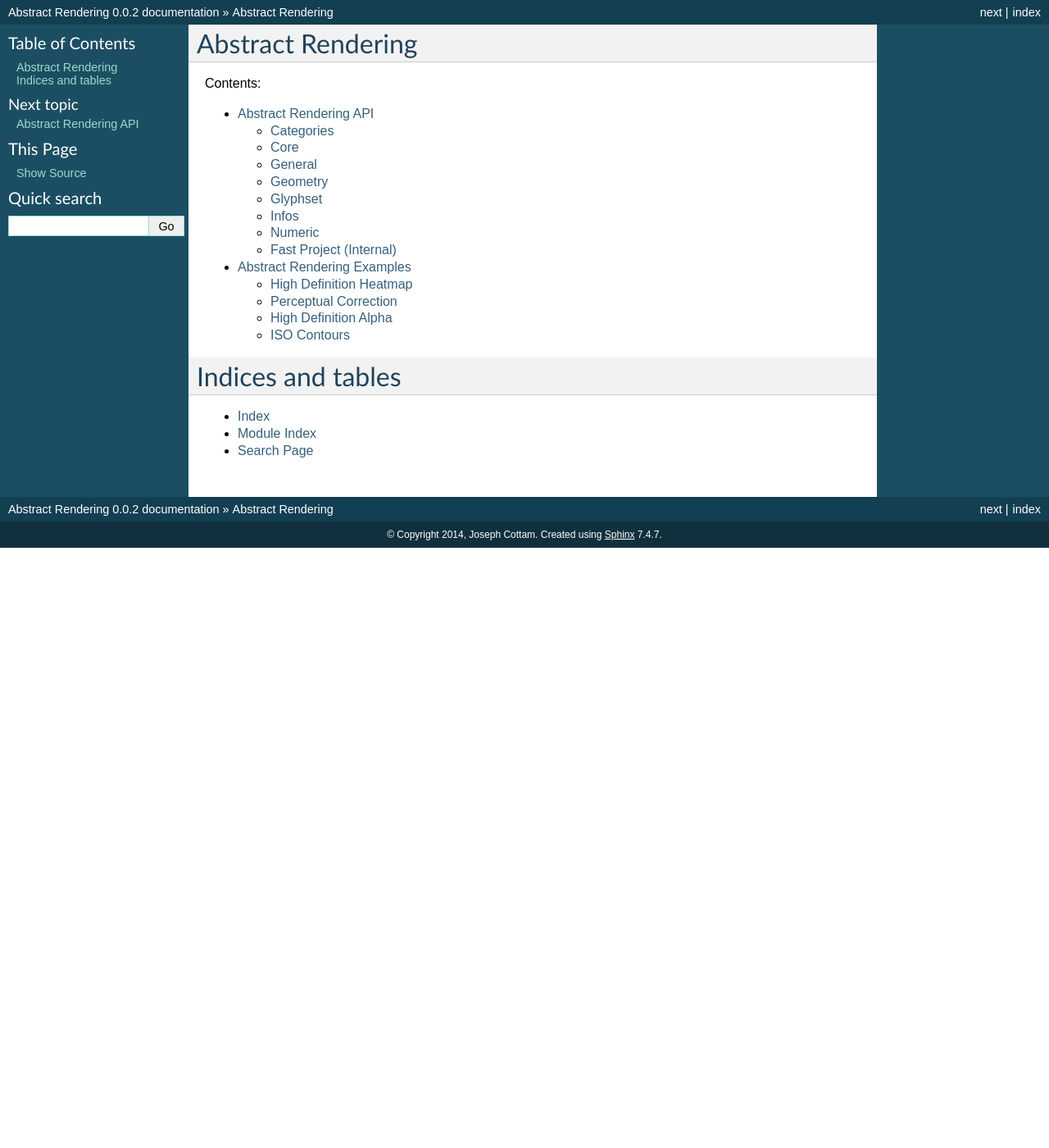
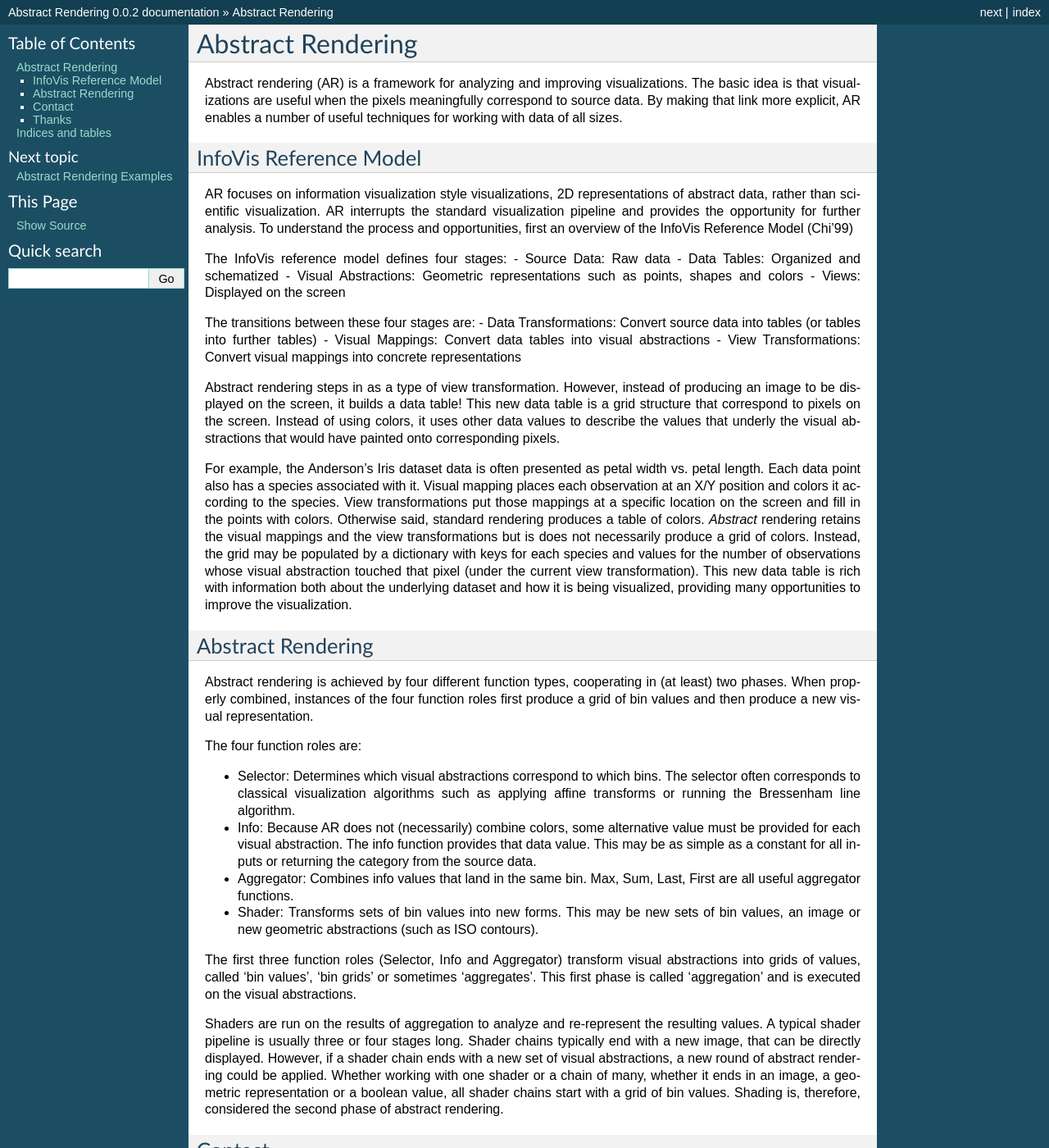
Before and after one commit to mrocklin/abstract_rendering, a Sphinx documentation site: the page built from sphinx/index.rst, in a window 1280 px wide and 1400 px high. Shown: the whole window at 82% size. Built offline with Sphinx 7.4.7, drawn with Linux system fonts in a browser that asks for light colours; formulas are drawn with MathJax 3; some of the changed text lies outside the part shown.

Commit message:
Some documentation updates

```diff
--- a/sphinx/index.rst
+++ b/sphinx/index.rst
@@ -5,14 +5,102 @@
 
 Abstract Rendering
 ==============================================
-
-Contents:
-
 .. toctree::
+   :hidden:
    :maxdepth: 2
 
+   examples.rst
    api.rst
-   examples.rst
+
+Abstract rendering (AR) is a framework for analyzing and improving visualizations.
+The basic idea is that visualizations are useful when the pixels meaningfully
+correspond to source data.  By making that link more explicit, AR
+enables a number of useful techniques for working with data of all sizes.
+
+
+InfoVis Reference Model
+-----------------------
+AR focuses on information visualization style visualizations, 2D representations
+of abstract data, rather than scientific visualization. AR interrupts the standard
+visualization pipeline and provides the opportunity for further analysis.  To understand
+the process and opportunities, first an overview of the InfoVis Reference Model (Chi'99)
+
+The InfoVis reference model defines four stages:
+- Source Data: Raw data
+- Data Tables: Organized and schematized
+- Visual Abstractions: Geometric representations such as points, shapes and colors
+- Views: Displayed on the screen
+
+The transitions between these four stages are:
+- Data Transformations: Convert source data into tables (or tables into further tables)
+- Visual Mappings: Convert data tables into visual abstractions
+- View Transformations: Convert visual mappings into concrete representations
+
+Abstract rendering steps in as a type of view transformation.  However, instead of
+producing an image to be displayed on the screen, it builds a data table!  This
+new data table is a grid structure that correspond to pixels on the screen.  Instead of
+using colors, it uses other data values to describe the values that underly the
+visual abstractions that would have painted onto corresponding pixels.
+
+For example, the Anderson's Iris dataset data is often presented as petal width vs. petal length.
+Each data point also has a species associated with it.  Visual mapping places each
+observation at an X/Y position and colors it according to the species.
+View transformations put those mappings at a specific location on the screen and fill in
+the points with colors.  Otherwise said, standard rendering produces a table of colors.
+*Abstract* rendering retains the visual mappings and the view transformations but is
+does not necessarily produce a grid of colors.  Instead, the grid may be populated by
+a dictionary with keys for each species and values for the number of observations whose
+visual abstraction touched that pixel (under the current view transformation).
+This new data table is rich with information both about the underlying dataset and how it
+is being visualized, providing many opportunities to improve the visualization.
+
+Abstract Rendering
+-------------------
+
+Abstract rendering is achieved by four different function types,
+cooperating in (at least) two phases.  When properly combined,
+instances of the four function roles first produce a grid of bin
+values and then produce a new visual representation.
+
+The four function roles are:
+
+- Selector: Determines which visual abstractions correspond to which bins.
+  The selector often corresponds to classical visualization algorithms
+  such as applying affine transforms or running the Bressenham line algorithm.
+- Info: Because AR does not (necessarily) combine colors, some alternative
+  value must be provided for each visual abstraction.  The info function
+  provides that data value.  This may be as simple as a constant for all inputs
+  or returning the category from the source data.
+- Aggregator: Combines info values that land in the same bin.  Max, Sum, Last, First
+  are all useful aggregator functions.
+- Shader: Transforms sets of bin values into new forms.  This may be new sets of bin values,
+  an image or new geometric abstractions (such as ISO contours).
+
+The first three function roles (Selector, Info and Aggregator) transform visual
+abstractions into grids of values, called 'bin values', 'bin grids' or sometimes 'aggregates'.
+This first phase is called 'aggregation' and is executed on the visual abstractions.
+
+Shaders are run on the results of aggregation to analyze and re-represent the resulting
+values.  A typical shader pipeline is usually three or four stages long.  Shader chains
+typically end with a new image, that can be directly displayed.  However, if a shader chain
+ends with a new set of visual abstractions, a new round of abstract rendering could be applied.
+Whether working with one shader or a chain of many, whether it ends in an image, a geometric
+representation or a boolean value, all shader chains start with a grid of bin values.
+Shading is, therefore, considered the second phase of abstract rendering.
+
+Contact
+-------
+For questions, please contact Joseph Cottam (jcottam at indiana.edu).
+
+
+Thanks
+------
+
+Abstract rendering is developed with funding from `DARPA <http://www.darpa.mil>`_'s
+`XDATA <http://www.darpa.mil/Our_Work/I2O/Programs/XDATA.aspx>`_ program and
+support from `Continuum Analytics <http://http://continuum.io/>`_.
+
+
 
 Indices and tables
 ==================
```
Also changed, not shown: sphinx/api.rst (+21 -12 lines), sphinx/examples.rst (+6 -6 lines).
